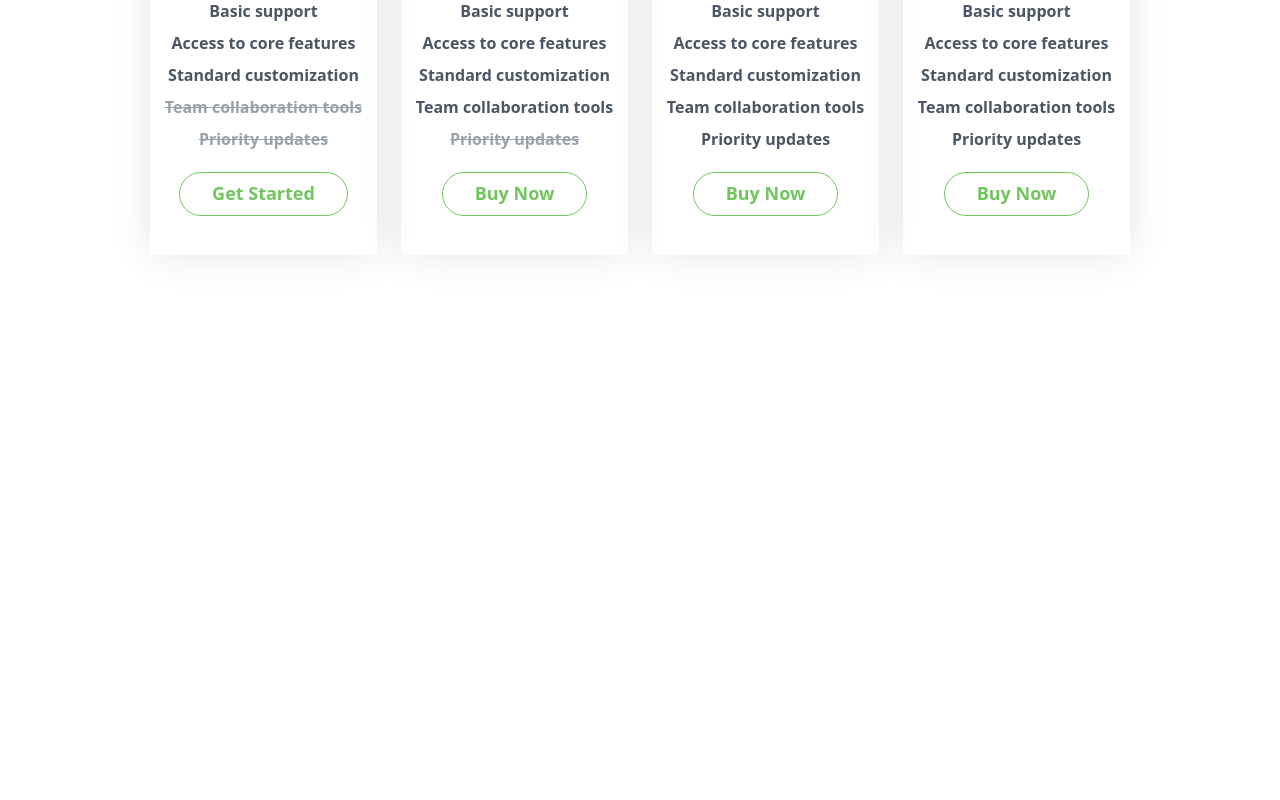
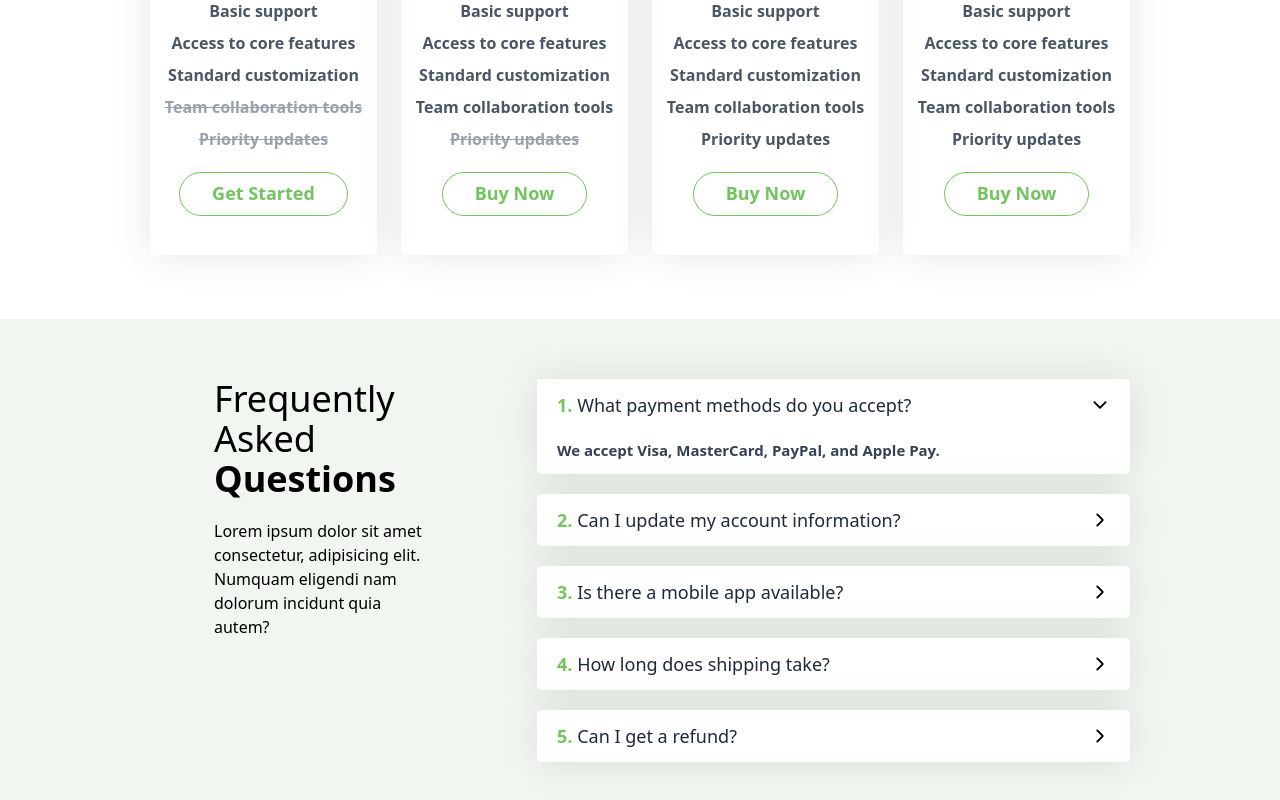
Before and after one commit to NN-Bayat/newProject, a React (Vite) app: page / in a window 1280 px wide. Shown: the part 3609-4409 px from the top of the page. Before the commit the page ends 3928 px from the top, so only its background shows below. Built offline with nearby package versions, Linux system fonts and the light colour scheme.

Commit message:
feat: Accordion Section

```diff
--- a/src/App.jsx
+++ b/src/App.jsx
@@ -5,6 +5,7 @@ import AboutSection from "./sections/AboutSection";
 import ServicesSection from "./sections/ServicesSection";
 import FeaturesSection from "./sections/FeaturesSection";
 import PricingSection from "./sections/PricingSection";
+import Accordion from "./sections/Accordion";
 
 const App = () => {
   return (
@@ -18,6 +19,7 @@ const App = () => {
         <ServicesSection />
         <FeaturesSection />
         <PricingSection />
+        <Accordion />
       </main>
     </>
   );
--- a/src/constant/index.js
+++ b/src/constant/index.js
@@ -173,3 +173,29 @@ export const priceItems = [
     color: "#0d6efd",
   },
 ];
+
+export const accordionItems = [
+  {
+    question: "What payment methods do you accept?",
+    answer: "We accept Visa, MasterCard, PayPal, and Apple Pay.",
+  },
+  {
+    question: "Can I update my account information?",
+    answer:
+      "Yes, you can update your name, email, and password from your account settings.",
+  },
+  {
+    question: "Is there a mobile app available?",
+    answer: "Yes, you can download our app on both iOS and Android devices.",
+  },
+  {
+    question: "How long does shipping take?",
+    answer:
+      "Orders are delivered within 3–5 business days, depending on your location.",
+  },
+  {
+    question: "Can I get a refund?",
+    answer:
+      "Yes, refunds are issued within 5–7 business days after we receive your return.",
+  },
+];
--- /dev/null
+++ b/src/sections/Accordion.jsx
@@ -0,0 +1,65 @@
+import { useState } from "react";
+import { accordionItems } from "../constant";
+import { IoIosArrowDown } from "react-icons/io";
+
+const Accordion = () => {
+  const [openDisc, setOpenDisc] = useState(0);
+
+  const toggle = (index) => {
+    setOpenDisc((prev) => (prev === index ? null : index));
+  };
+
+  return (
+    <section
+      id="features"
+      className="w-full h-full flex items-center justify-center bg-[#f1f6f1] py-10 scroll-mt-22"
+    >
+      <div className="px-3 sm:px-[10%] lg:px-[10%] xl:px-[150px] w-full">
+        <div className="flex py-5 gap-10 flex-col md:flex-row">
+          <div className="md:w-1/2 xl:px-16 text-center md:text-start space-y-5">
+            <h1 className="text-4xl">
+              Frequently Asked <span className="font-bold">Questions</span>
+            </h1>
+            <p>
+              Lorem ipsum dolor sit amet consectetur, adipisicing elit. Numquam
+              eligendi nam dolorum incidunt quia autem?
+            </p>
+          </div>
+          <ul className="w-full flex flex-col gap-5">
+            {accordionItems.map((item, index) => (
+              <li
+                key={index}
+                className="w-full boxShadow rounded transition-all duration-300 ease-in bg-white"
+              >
+                <button
+                  className={`w-full flex justify-between items-center px-3 sm:px-5 py-3 cursor-pointer`}
+                  onClick={() => toggle(index)}
+                >
+                  <span className="text-lg font-bold text-[#71c55d]">
+                    {index + 1}.{" "}
+                    <span className="text-lg font-medium text-gray-800 hover:text-[#71c55d] transition-colors duration-200">
+                      {item.question}
+                    </span>
+                  </span>
+                  <IoIosArrowDown
+                    className={`transform ml-3 hover:text-[#71c55d] transition-all duration-300 text-xl ${
+                      openDisc === index ? "" : "-rotate-90"
+                    }`}
+                  />
+                </button>
+
+                {openDisc === index && (
+                  <div className="px-5 pb-3 pt-2 border-t md:border-0 transition-all duration-300 text-[15px] font-semibold text-gray-700">
+                    {item.answer}
+                  </div>
+                )}
+              </li>
+            ))}
+          </ul>
+        </div>
+      </div>
+    </section>
+  );
+};
+
+export default Accordion;
--- a/src/sections/PricingSection.jsx
+++ b/src/sections/PricingSection.jsx
@@ -27,7 +27,7 @@ const PricingSection = () => {
             {priceItems.map((item, index) => (
               <div
                 key={index}
-                className="boxShadow relative overflow-hidden flex items-center justify-center flex-col gap-7 py-12 rounded hover:scale-110 transition-all duration-300"
+                className="boxShadow relative overflow-hidden flex items-center justify-center flex-col gap-7 py-12 rounded lg:hover:scale-110 hover:scale-105 transition-all duration-300"
               >
                 <h4 className="text-xl font-bold" style={{ color: item.color }}>
                   {item.title}
@@ -64,7 +64,7 @@ const PricingSection = () => {
                 </ul>
                 <button>
                   <a
-                    className="border border-[#71c55d] rounded-full pt-2 pb-2.5 px-8 text-[#71c55d] font-semibold text-lg"
+                    className="border border-[#71c55d] rounded-full pt-2 pb-2.5 px-8 text-[#71c55d] font-semibold text-lg hover:bg-[#71c55d] hover:text-white transition-all duration-300"
                     href="/"
                   >
                     {item.buttonText}
```
